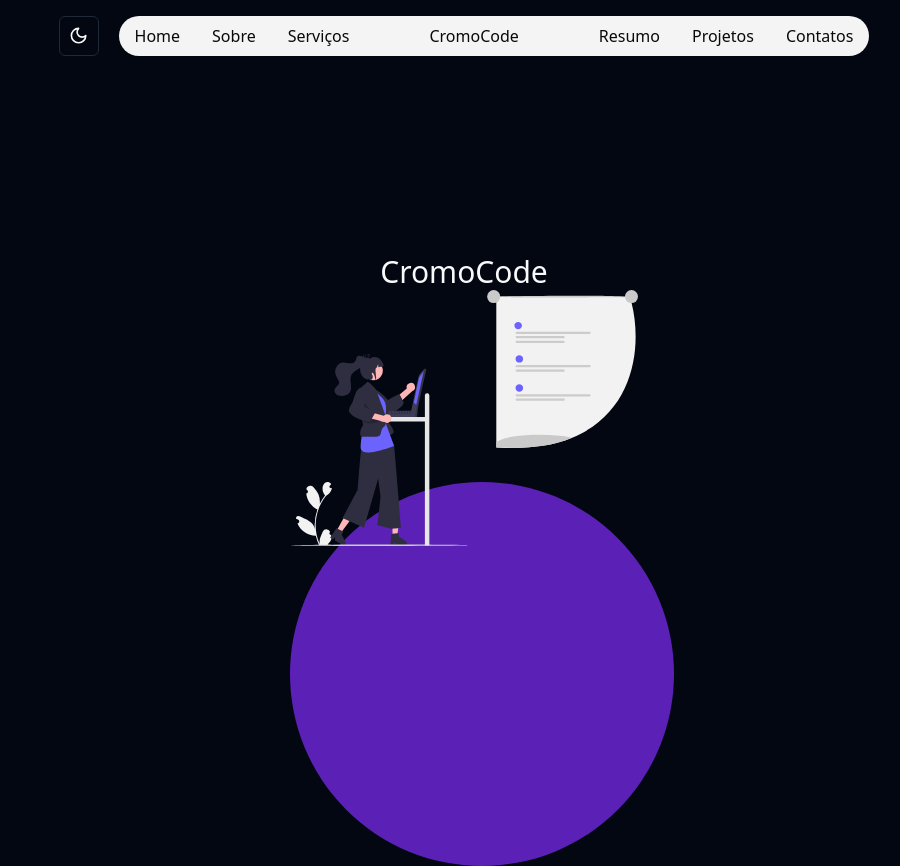
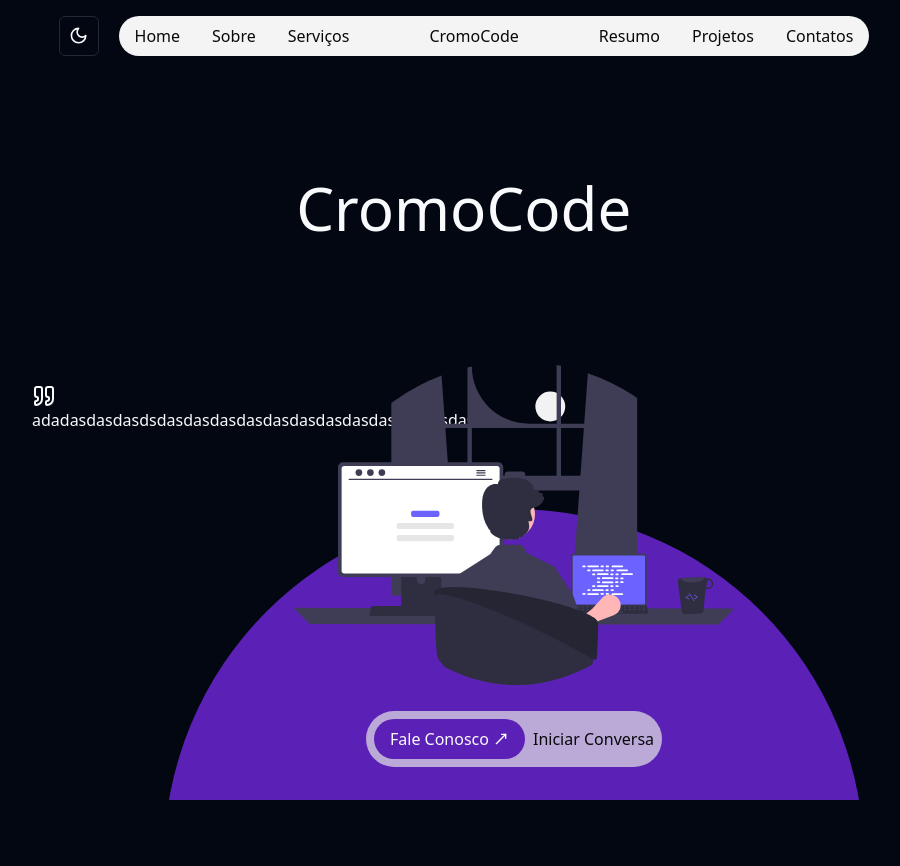
Before and after one commit to Thiago-Barreto-R/CromoCode, a React (Vite) app: page / in a window 1280 px wide. Shown: the whole page, without its empty margins (176-1076 px from the left). After the commit the page ends 800 px from the top, so only its background shows below. Built offline with nearby package versions, Linux system fonts and the light colour scheme.

Commit message:
Home finalized.

```diff
--- a/package.json
+++ b/package.json
@@ -14,10 +14,12 @@
     "@radix-ui/react-slot": "^1.1.0",
     "class-variance-authority": "^0.7.0",
     "clsx": "^2.1.1",
+    "framer-motion": "^11.3.19",
     "lucide-react": "^0.417.0",
     "prettier-plugin-tailwindcss": "^0.6.5",
     "react": "^18.3.1",
     "react-dom": "^18.3.1",
+    "react-router-dom": "^6.25.1",
     "tailwind-merge": "^2.4.0",
     "tailwindcss-animate": "^1.0.7"
   },
--- a/src/App.tsx
+++ b/src/App.tsx
@@ -1,9 +1,27 @@
-import { Home } from "./pages/(cromoCode)/home";
+import { AnimatePresence } from "framer-motion";
+import { BrowserRouter, Route, Routes, useLocation } from "react-router-dom";
+import { About } from "./pages/(cromoCode)/about/page";
+import { ErrorPage } from "./pages/(cromoCode)/error/page";
+import { Home } from "./pages/(cromoCode)/home/home";
+
+function AnimatedRoutes() {
+  const location = useLocation();
+
+  return (
+    <AnimatePresence mode="wait">
+      <Routes location={location} key={location.pathname}>
+        <Route path="/" element={<Home />} />
+        <Route path="/about" element={<About />} />
+        <Route path="*" element={<ErrorPage />} />
+      </Routes>
+    </AnimatePresence>
+  );
+}
 
 export default function App() {
   return (
-    <div>
-      <Home />
-    </div>
-  )
+    <BrowserRouter>
+      <AnimatedRoutes />
+    </BrowserRouter>
+  );
 }
--- a/src/components/header.tsx
+++ b/src/components/header.tsx
@@ -7,14 +7,14 @@ export function Header() {
       <nav className='rounded-full bg-zinc-950 text-zinc-50 dark:bg-zinc-100 dark:text-zinc-950 px-4 py-2 flex gap-20 items-center'>
         <div className='flex gap-8'>
           <a href='/'>Home</a>
-          <a href='#about'>Sobre</a>
-          <a href='#services'>Serviços</a>
+          <a href='/about'>Sobre</a>
+          <a href='/services'>Serviços</a>
         </div>
         <p>CromoCode</p>
         <div className='flex gap-8'>
-          <a href='#resume'>Resumo</a>
-          <a href='#projects'>Projetos</a>
-          <a href='#contacts'>Contatos</a>
+          <a href='/resume'>Resumo</a>
+          <a href='/projects'>Projetos</a>
+          <a href='/contacts'>Contatos</a>
         </div>
       </nav>
     </header>
--- /dev/null
+++ b/src/pages/(cromoCode)/about/page.tsx
@@ -0,0 +1,9 @@
+import LayoutMain from "../../layout";
+
+export function About() {
+  return (
+    <LayoutMain>
+      <p>Sobre</p>
+    </LayoutMain>
+  )
+}
--- /dev/null
+++ b/src/pages/(cromoCode)/error/page.tsx
@@ -0,0 +1,10 @@
+import { Link } from "react-router-dom";
+
+export function ErrorPage() {
+  return (
+    <div>
+      <div><h3>Error code</h3> 404</div>
+      <Link to={'/'}>Voltar para home</Link>
+    </div>
+  )
+}
--- a/src/pages/(cromoCode)/home.tsx
+++ /dev/null
@@ -1,16 +0,0 @@
-import ImgPersonConference from '../../assets/undraw_conference_re_2yld.svg';
-import LayoutMain from "../layout";
-
-export function Home() {
-  return (
-    <LayoutMain>
-      <div className="h-screen flex items-center justify-center flex-col">
-        <h1 className="text-3xl">CromoCode</h1>
-        <div className='relative bottom-0'>
-          <div className='rounded-full -bottom-80 absolute z-0 bg-violet-800 block h-96 w-96'></div>
-          <img src={ImgPersonConference} alt="" className='h-64 z-50 relative' />
-        </div>
-      </div>
-    </LayoutMain>
-  )
-}
--- /dev/null
+++ b/src/pages/(cromoCode)/home/home.tsx
@@ -0,0 +1,50 @@
+import { motion } from 'framer-motion';
+import { MoveUpRight, Quote } from 'lucide-react';
+import ImgPersonConference from '../../../assets/developer.svg';
+import LayoutMain from "../../layout";
+
+export function Home() {
+  return (
+    <LayoutMain>
+      <div className="h-screen flex items-center w-full overflow-hidden justify-around flex-col">
+        <motion.h1
+          className="text-3xl"
+          initial={{ scale: 0, opacity: 0 }}
+          animate={{ scale: 2, opacity: 1 }}
+          exit={{ opacity: 0 }}
+        >CromoCode</motion.h1>
+        <p className='absolute left-52 top-96'>
+          <Quote />
+          adadasdasdasdsdasdasdasdasdasdasdasdasdasdasdasdas
+        </p>
+        <div className='relative'>
+          <motion.div
+            className='rounded-full bg-violet-800 flex absolute -bottom-[600px] items-center justify-center h-[700px] w-[700px]'
+            initial={{ left: 0 }}
+            animate={{ left: -300 }}
+          >
+            <img src={ImgPersonConference} alt="" className='h-80 absolute -top-36' />
+            <motion.div
+              className='bg-zinc-200 rounded-full w-auto p-2 bg-opacity-70 flex gap-2 items-center text-zinc-950 -mt-60'
+              initial={{ opacity: 0, y: 20 }}
+              animate={{ opacity: 1, y: 0 }}
+              transition={{ duration: 0.5 }}
+            >
+              <a
+                href="https://wa.me/5592991037056"
+                target='_blank'
+                className='bg-violet-800 py-2 px-4 rounded-full text-zinc-50 flex gap-1 items-center transition-all duration-300 hover:scale-105'
+              >
+                Fale Conosco
+                <MoveUpRight size={16} className='dark:text-white' />
+              </a>
+              Iniciar Conversa
+            </motion.div>
+          </motion.div>
+          <div>
+          </div>
+        </div>
+      </div>
+    </LayoutMain >
+  )
+}
```
Also changed, not shown: src/assets/developer.svg (added), 1 other file (tests, documents, lock files or other folders).
